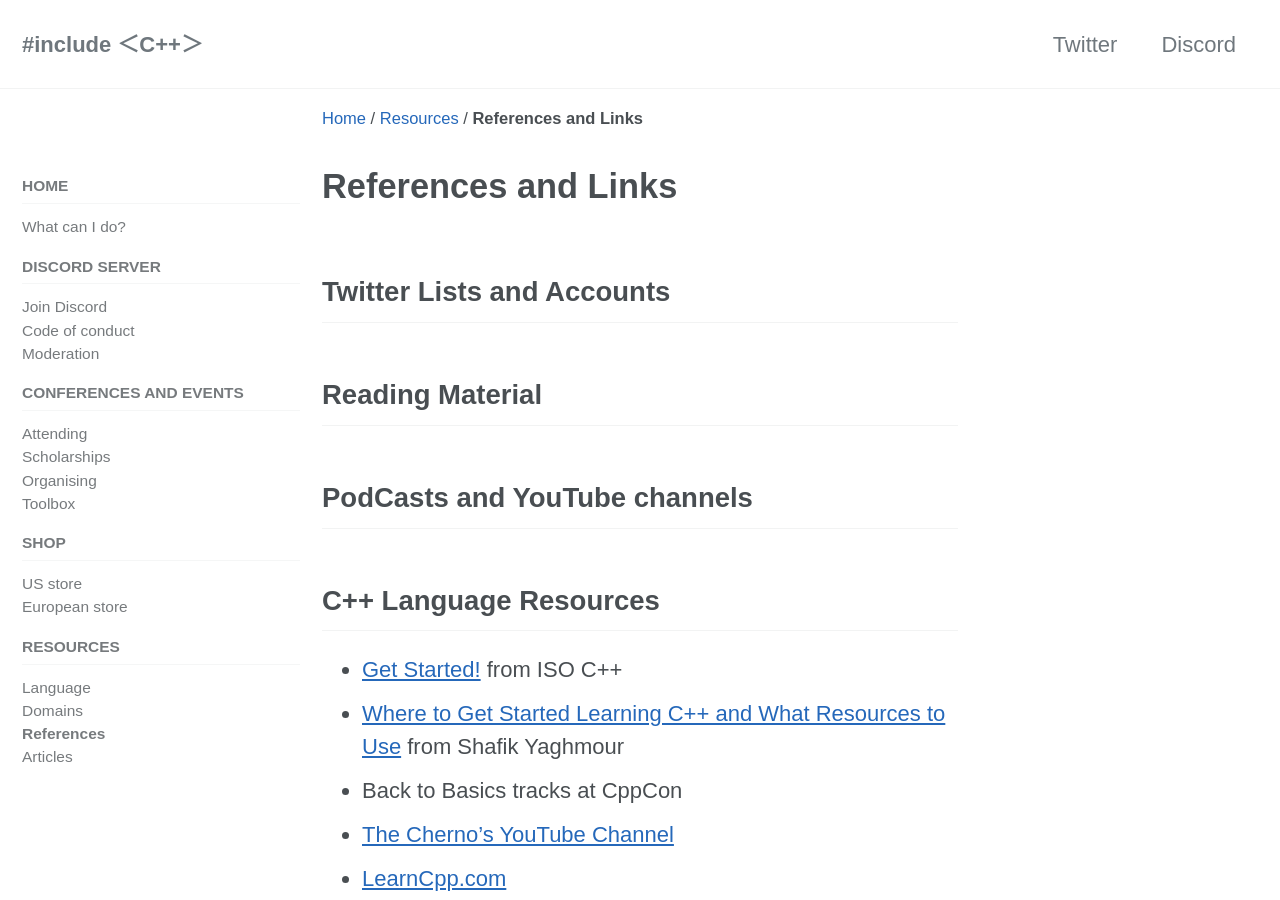
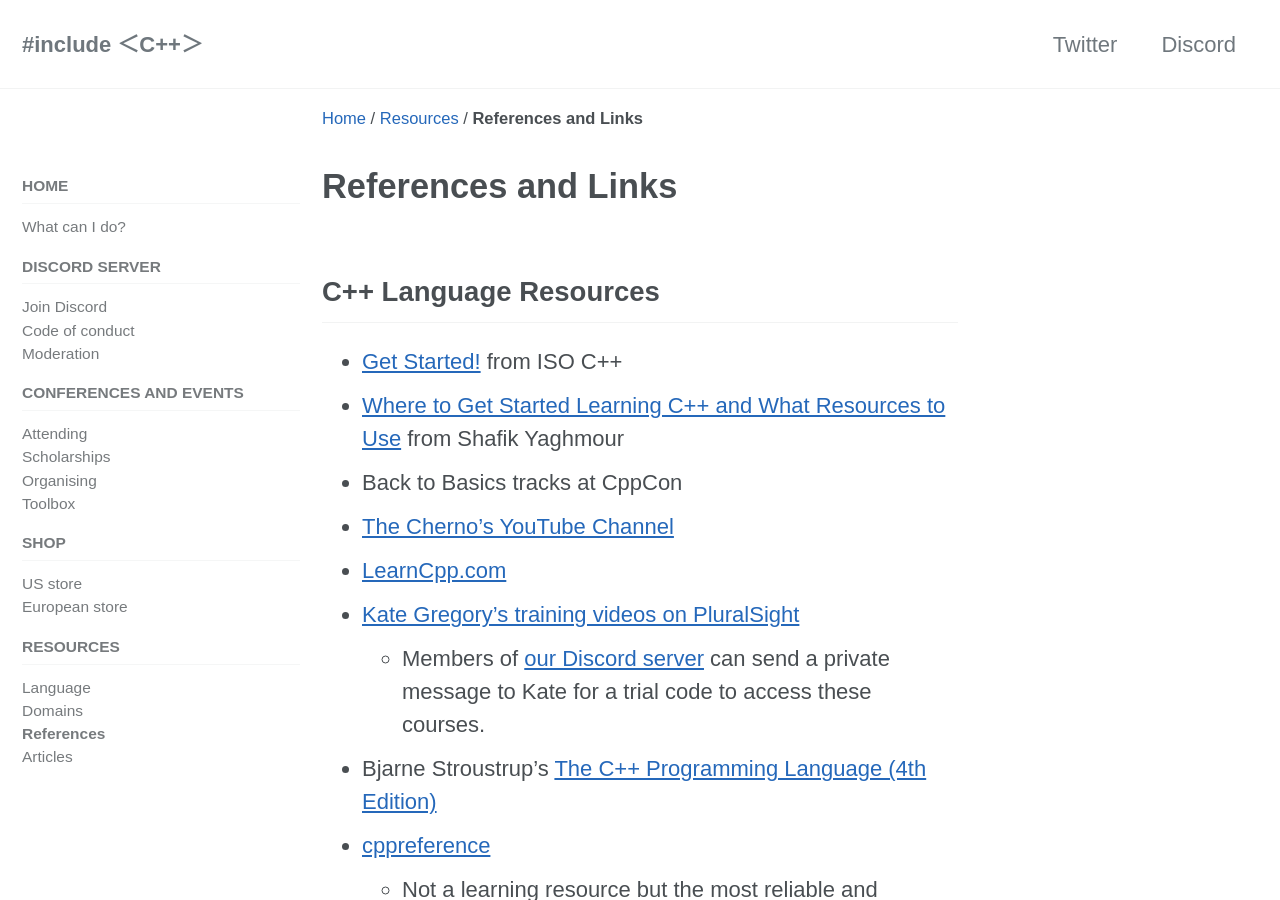
Before and after one commit to include-cpp/include-cpp.github.io, a Jekyll site: the page built from resources/references/index.md, in a window 1280 px wide and 900 px high. Built offline with Jekyll 4.4.1, drawn with Linux system fonts in a browser that asks for light colours; cached includes are drawn as plain includes; nearby versions of some CDN libraries.

Commit message:
Hide empty headings in References section
Co-Authored-By: Kate Gregory <kategregory@users.noreply.github.com>

```diff
--- a/resources/references/index.md
+++ b/resources/references/index.md
@@ -3,11 +3,11 @@ layout: home
 title: References and Links
 ---
 
-## Twitter Lists and Accounts
+<!-- ## Twitter Lists and Accounts -->
 
-## Reading Material
+<!-- ## Reading Material -->
 
-## PodCasts and YouTube channels
+<!-- ## PodCasts and YouTube channels -->
 
 ## C++ Language Resources
 
```
